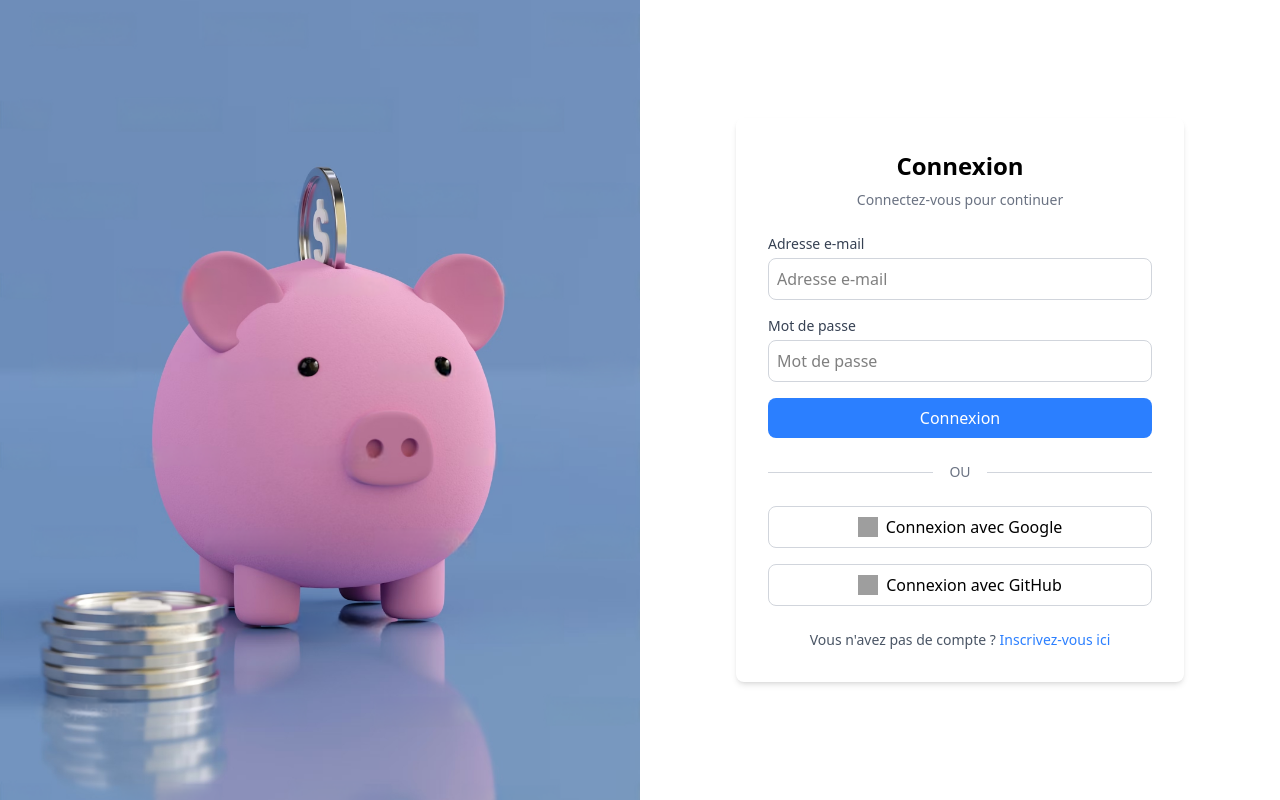
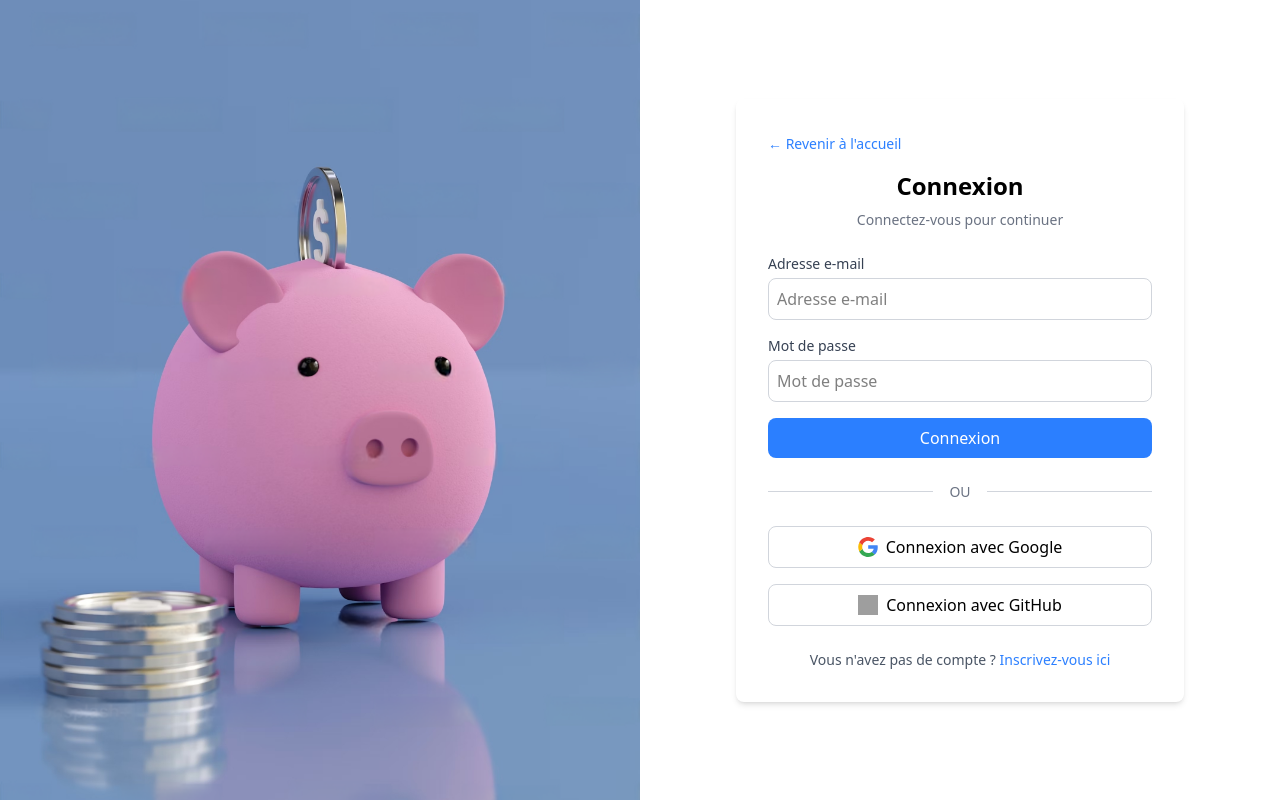
Before and after one commit to diiablex62/Dashboard-budget, a React (Vite) app: page /auth in a window 1280 px wide. Built offline with nearby package versions, Linux system fonts and the light colour scheme; grey boxes are pictures that could not be loaded.

Commit message:
Ajout du composant Google et mise à jour des boutons de connexion pour utiliser des icônes SVG, ajout d'un bouton pour revenir à l'accueil.

```diff
--- /dev/null
+++ b/src/components/Google.jsx
@@ -0,0 +1,30 @@
+import * as React from "react";
+
+const Google = (props) => (
+  <svg
+    width='1em'
+    height='1em'
+    viewBox='0 0 256 262'
+    xmlns='http://www.w3.org/2000/svg'
+    preserveAspectRatio='xMidYMid'
+    {...props}>
+    <path
+      d='M255.878 133.451c0-10.734-.871-18.567-2.756-26.69H130.55v48.448h71.947c-1.45 12.04-9.283 30.172-26.69 42.356l-.244 1.622 38.755 30.023 2.685.268c24.659-22.774 38.875-56.282 38.875-96.027'
+      fill='#4285F4'
+    />
+    <path
+      d='M130.55 261.1c35.248 0 64.839-11.605 86.453-31.622l-41.196-31.913c-11.024 7.688-25.82 13.055-45.257 13.055-34.523 0-63.824-22.773-74.269-54.25l-1.531.13-40.298 31.187-.527 1.465C35.393 231.798 79.49 261.1 130.55 261.1'
+      fill='#34A853'
+    />
+    <path
+      d='M56.281 156.37c-2.756-8.123-4.351-16.827-4.351-25.82 0-8.994 1.595-17.697 4.206-25.82l-.073-1.73L15.26 71.312l-1.335.635C5.077 89.644 0 109.517 0 130.55s5.077 40.905 13.925 58.602l42.356-32.782'
+      fill='#FBBC05'
+    />
+    <path
+      d='M130.55 50.479c24.514 0 41.05 10.589 50.479 19.438l36.844-35.974C195.245 12.91 165.798 0 130.55 0 79.49 0 35.393 29.301 13.925 71.947l42.211 32.783c10.59-31.477 39.891-54.251 74.414-54.251'
+      fill='#EB4335'
+    />
+  </svg>
+);
+
+export default Google;
--- a/src/pages/Auth.jsx
+++ b/src/pages/Auth.jsx
@@ -1,5 +1,7 @@
 import React, { useState } from "react";
+import { useNavigate } from "react-router-dom";
 import cochonImage from "../assets/img/cochon.png";
+import Google from "../components/Google"; // Import du composant Google
 
 function InputField({ id, label, type, placeholder }) {
   return (
@@ -17,10 +19,10 @@ function InputField({ id, label, type, placeholder }) {
   );
 }
 
-function SocialButton({ src, alt, text }) {
+function SocialButton({ Icon, alt, text }) {
   return (
     <button className='w-full flex items-center justify-center gap-2 border border-gray-300 py-2 rounded-lg hover:bg-gray-100 transition duration-300'>
-      <img src={src} alt={alt} className='w-5 h-5' />
+      <Icon className='w-5 h-5' />
       {text}
     </button>
   );
@@ -28,6 +30,7 @@ function SocialButton({ src, alt, text }) {
 
 export default function Auth() {
   const [isLogin, setIsLogin] = useState(true);
+  const navigate = useNavigate();
 
   return (
     <div className='flex min-h-screen bg-white overflow-hidden relative'>
@@ -48,6 +51,12 @@ export default function Auth() {
           isLogin ? "right-0" : "left-0"
         } flex items-center justify-center bg-white`}>
         <div className='w-full max-w-md p-8 rounded-lg shadow-md'>
+          {/* Bouton Revenir à l'accueil */}
+          <button
+            onClick={() => navigate("/")}
+            className='mb-4 text-blue-500 hover:underline text-sm'>
+            ← Revenir à l'accueil
+          </button>
           {isLogin ? (
             <>
               <h2 className='text-2xl font-bold text-center mb-2'>Connexion</h2>
@@ -80,12 +89,18 @@ export default function Auth() {
               </div>
               <div className='space-y-4'>
                 <SocialButton
-                  src='https://upload.wikimedia.org/wikipedia/commons/thumb/5/53/Google_%22G%22_Logo.svg/512px-Google_%22G%22_Logo.svg.png'
+                  Icon={Google}
                   alt='Google'
                   text='Connexion avec Google'
                 />
                 <SocialButton
-                  src='https://upload.wikimedia.org/wikipedia/commons/9/91/Octicons-mark-github.svg'
+                  Icon={() => (
+                    <img
+                      src='https://upload.wikimedia.org/wikipedia/commons/9/91/Octicons-mark-github.svg'
+                      alt='GitHub'
+                      className='w-5 h-5'
+                    />
+                  )}
                   alt='GitHub'
                   text='Connexion avec GitHub'
                 />
@@ -139,12 +154,18 @@ export default function Auth() {
               </div>
               <div className='space-y-4'>
                 <SocialButton
-                  src='https://upload.wikimedia.org/wikipedia/commons/thumb/5/53/Google_%22G%22_Logo.svg/512px-Google_%22G%22_Logo.svg.png'
+                  Icon={Google}
                   alt='Google'
                   text='Inscription avec Google'
                 />
                 <SocialButton
-                  src='https://upload.wikimedia.org/wikipedia/commons/9/91/Octicons-mark-github.svg'
+                  Icon={() => (
+                    <img
+                      src='https://upload.wikimedia.org/wikipedia/commons/9/91/Octicons-mark-github.svg'
+                      alt='GitHub'
+                      className='w-5 h-5'
+                    />
+                  )}
                   alt='GitHub'
                   text='Inscription avec GitHub'
                 />
```
